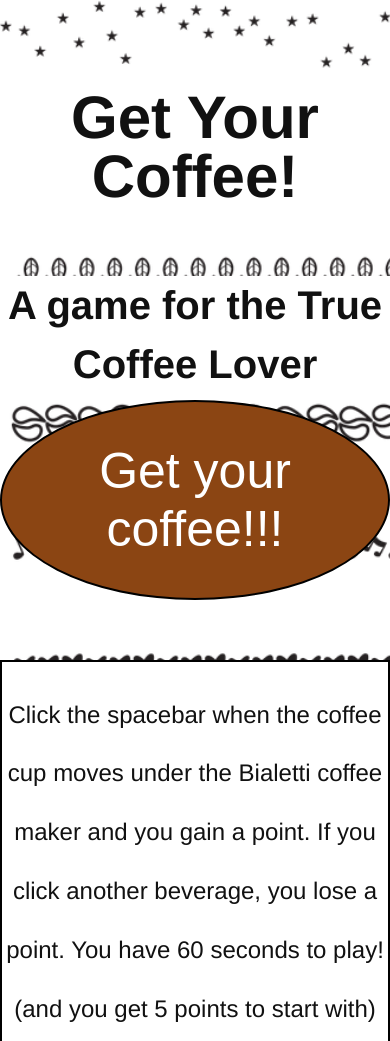
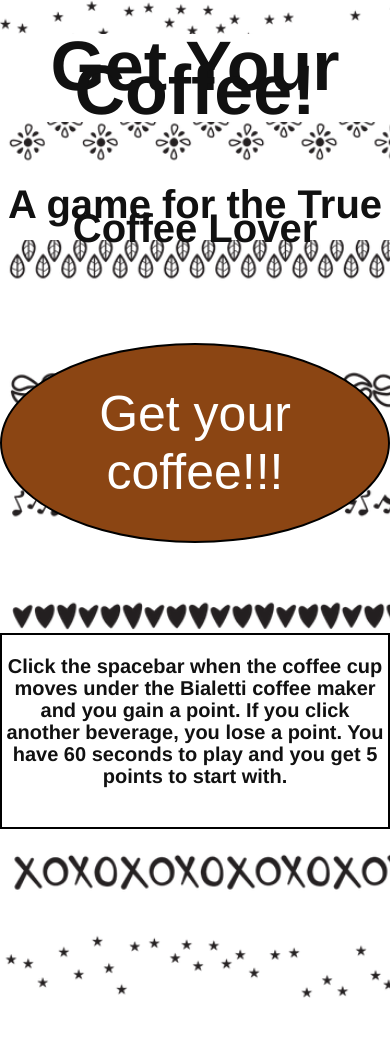
Before and after one commit to Jethet/ironhack-first-project, a plain HTML site: page index.html in a window 390 px wide. Shown: the top 1041 px of the page. After the commit the page ends 1000 px from the top, so only its background shows below. Drawn offline with Linux system fonts and the light colour scheme.

Commit message:
Repair layout glitches

```diff
--- a/css/style.css
+++ b/css/style.css
@@ -18,8 +18,9 @@ html {
 body {
   color: #111;
   font-family: Helvetica, Arial, sans-serif;
-    font-size: 40px;
-    line-height: 147%;
+  line-height: 120%;
+  font-size: 20px;
+  font-weight: bold;
 }
 
 .game-over-container p {
@@ -33,10 +34,12 @@ html {
   padding-top: 20px;
   padding-bottom: 20px;
   background-color: white;
+  font-size: 70px;
 }
 
 h2 {
-    margin-top: 50px;
+  margin-top: 70px;
+  font-size: 40px;
 }
 
 main #first {
@@ -49,11 +52,12 @@ html {
   padding: 20px;
 }
 
-  main #second {
-    max-height: auto;
-    max-width: 655px;
+#second {
+  max-height: 250px;
+  max-width: 710px;
   background-color: white;
-    margin-top: 60px;
+  line-height: 110%;
+  margin-top: 20px;
   border: 2px solid black;
   text-align: center;
 }
@@ -67,6 +71,7 @@ html {
   height: 150px;
   width: 850px;
   margin-top: 40px;
+  line-height: 300%;
 }
 
 /* ---- layout ---- */
@@ -88,14 +93,6 @@ html {
   min-height: 1000px;
   max-width: auto;
   text-align: center;
-  }
-
-  body .game-container {
-    /* background-image: url('../images/border-4515401_1280.png');*/
-    /* background-size: contain; */
-    /* background-size: cover; */
-    /* max-height: 1000px;
-    max-width: auto; */
 }
 
 body .game-over-container {
@@ -124,7 +121,7 @@ html {
   }
   #second {
     padding-bottom: 20px;
-      font-size: 24px;
+    font-size: 20px;
   }
   p #three {
     font-size: 40px;
@@ -137,7 +134,7 @@ html {
   background-color:#8B4513;
   color: white;
   padding: 10px;
-    height: 80px;
+  height: 40px;
   display: flex;
   justify-content: center;
 
@@ -145,7 +142,7 @@ html {
 
 .time, .score {
   font-size: 32px;
-    margin-right: 50px;
+  margin-right: 100px;
 
 }
 
@@ -154,11 +151,11 @@ html {
   border: 2px solid black;
   border-radius: 50%;
   color: white;
-    margin-top: 30px;
   font-size: 50px;
   padding: 40px 18px;
   text-decoration: none;
   transition-duration: 0.1s;
+  margin: 70px 0;
 }
 
 #start-button:hover {
--- a/src/main.js
+++ b/src/main.js
@@ -25,7 +25,7 @@ function main(){
             <h2 id="first" style="text-align:center">A game for the True Coffee Lover</h2>
             <button id="start-button"> Get your coffee!!! </button>
             <div id="second">
-                <p>Click the spacebar when the coffee cup moves under the Bialetti coffee maker and you gain a point. If you click another beverage, you lose a point. You have 60 seconds to play! (and you get 5 points to start with)</p>
+                <p>Click the spacebar when the coffee cup moves under the Bialetti coffee maker and you gain a point. If you click another beverage, you lose a point. You have 60 seconds to play and you get 5 points to start with.</p>
             </div>
             </center>
         </main>`);
@@ -79,11 +79,12 @@ function main(){
             <br>
             <center>
             <h1 id="game-over">Game over</h1>
+            <br>
             <div id="three">
             <p id="text-game-over">You scored <span>${score}</span> cups of Best Coffee!! Would you like to play again?</p>
             </div>
             <div>
-            <button id="restart-button"> Click to play again! </button>
+            <button id="restart-button">Click to play again</button>
             </div>
             </center>
         </main>
```
Lines whose indentation alone changed are shown as unchanged.
